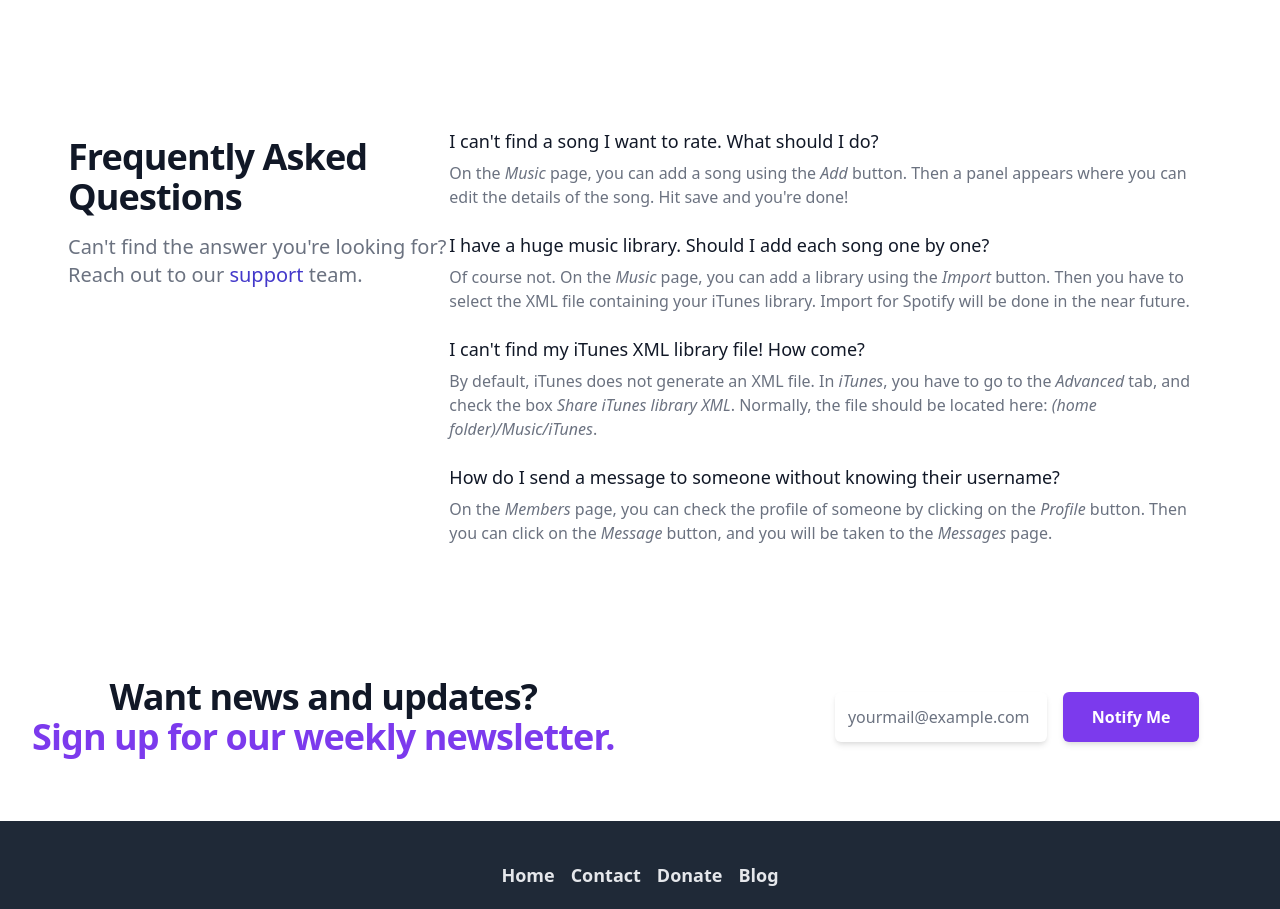
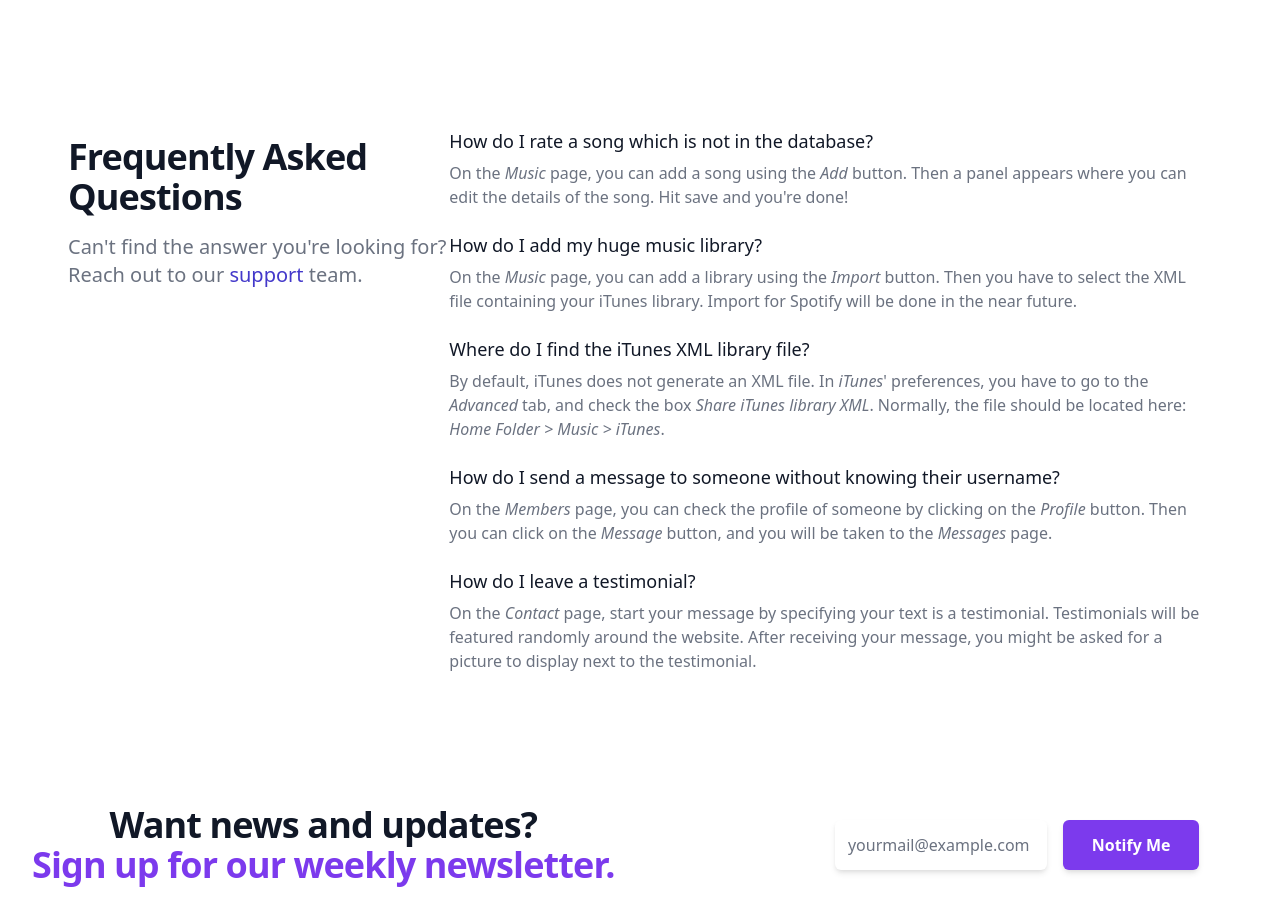
Before and after one commit to nsursock/themusicstop-client, a Vue app: page /#/ in a window 1280 px wide. Shown: the part 1740-2649 px from the top of the page. Built offline with nearby package versions, Linux system fonts and the light colour scheme; what vue-plugin-load-script would draw is missing.

Commit message:
fixed a few things in faq

```diff
--- a/src/views/Splash.vue
+++ b/src/views/Splash.vue
@@ -198,7 +198,7 @@
   <div class="md:w-2/3 space-y-6">
     <div class="">
       <dt class="text-lg leading-6 font-medium text-gray-900">
-        I can't find a song I want to rate. What should I do?
+        How do I rate a song which is not in the database?
       </dt>
       <dd class="mt-2 text-base text-gray-500">
         On the <em>Music</em> page, you can add a song using the <em>Add</em> button.
@@ -207,21 +207,21 @@
     </div>
     <div class="">
       <dt class="text-lg leading-6 font-medium text-gray-900">
-        I have a huge music library. Should I add each song one by one?
+        How do I add my huge music library?
       </dt>
       <dd class="mt-2 text-base text-gray-500">
-        Of course not. On the <em>Music</em> page, you can add a library using the <em>Import</em> button.
+        On the <em>Music</em> page, you can add a library using the <em>Import</em> button.
         Then you have to select the XML file containing your iTunes library. Import for Spotify will be done in the near future.
       </dd>
     </div>
     <div class="">
       <dt class="text-lg leading-6 font-medium text-gray-900">
-        I can't find my iTunes XML library file! How come?
+        Where do I find the iTunes XML library file?
       </dt>
       <dd class="mt-2 text-base text-gray-500">
-        By default, iTunes does not generate an XML file. In <em>iTunes</em>, you have to go to the <em>Advanced</em> tab,
+        By default, iTunes does not generate an XML file. In <em>iTunes</em>' preferences, you have to go to the <em>Advanced</em> tab,
         and check the box <em>Share iTunes library XML</em>. Normally, the file should be located here:
-        <em>(home folder)/Music/iTunes</em>.
+        <em>Home Folder > Music > iTunes</em>.
       </dd>
     </div>
     <div class="">
@@ -231,6 +231,16 @@
       <dd class="mt-2 text-base text-gray-500">
         On the <em>Members</em> page, you can check the profile of someone by clicking on the <em>Profile</em> button.
         Then you can click on the <em>Message</em> button, and you will be taken to the <em>Messages</em> page.
+      </dd>
+    </div>
+    <div class="">
+      <dt class="text-lg leading-6 font-medium text-gray-900">
+        How do I leave a testimonial?
+      </dt>
+      <dd class="mt-2 text-base text-gray-500">
+        On the <em>Contact</em> page, start your message by specifying your text is a testimonial.
+        Testimonials will be featured randomly around the website. After receiving your message, you might
+        be asked for a picture to display next to the testimonial.
       </dd>
     </div>
   </div>
```
